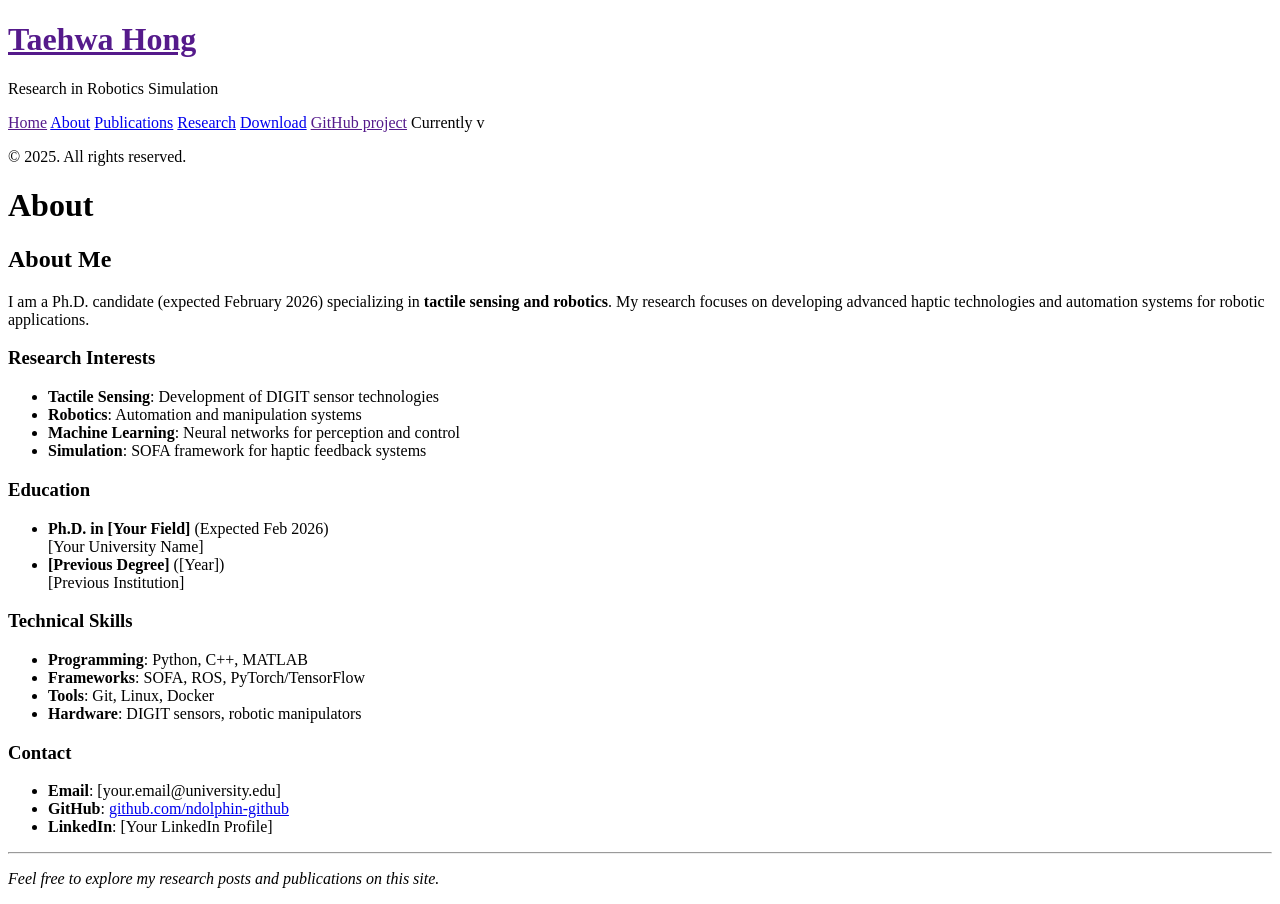
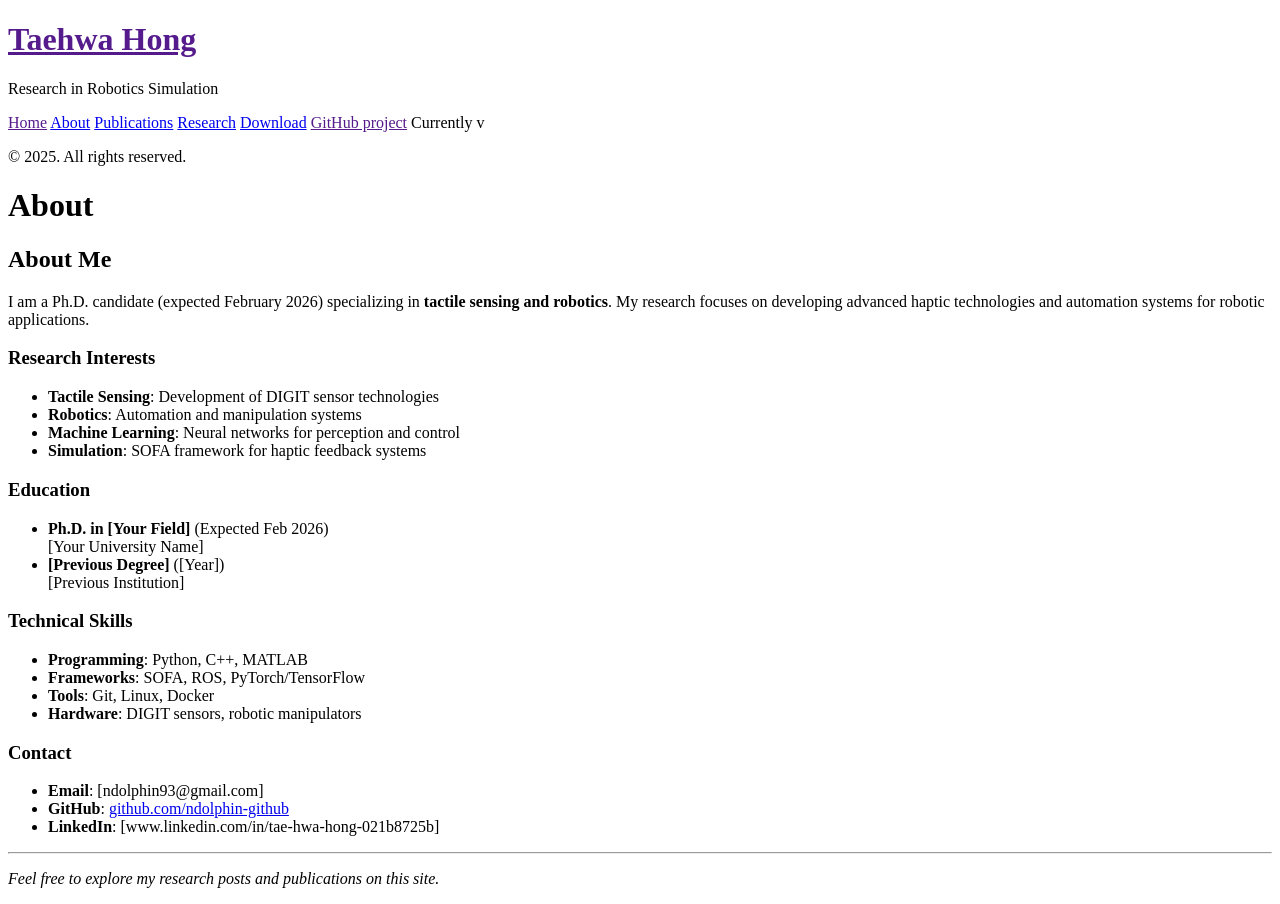
Before and after one commit to ndolphin-github/ndolphin-github.github.io, a Jekyll site: the page built from about.md, in a window 1280 px wide. Built offline with Jekyll 4.4.1, drawn with Linux system fonts in a browser that asks for light colours.

Commit message:
Update site content: about page, research page, publications, and first research post

```diff
--- a/about.md
+++ b/about.md
@@ -26,9 +26,9 @@
 - **Hardware**: DIGIT sensors, robotic manipulators
 
 ### Contact
-- **Email**: [your.email@university.edu]
+- **Email**: [ndolphin93@gmail.com]
 - **GitHub**: [github.com/ndolphin-github](https://github.com/ndolphin-github)
-- **LinkedIn**: [Your LinkedIn Profile]
+- **LinkedIn**: [www.linkedin.com/in/tae-hwa-hong-021b8725b]
 
 ---
 
```
